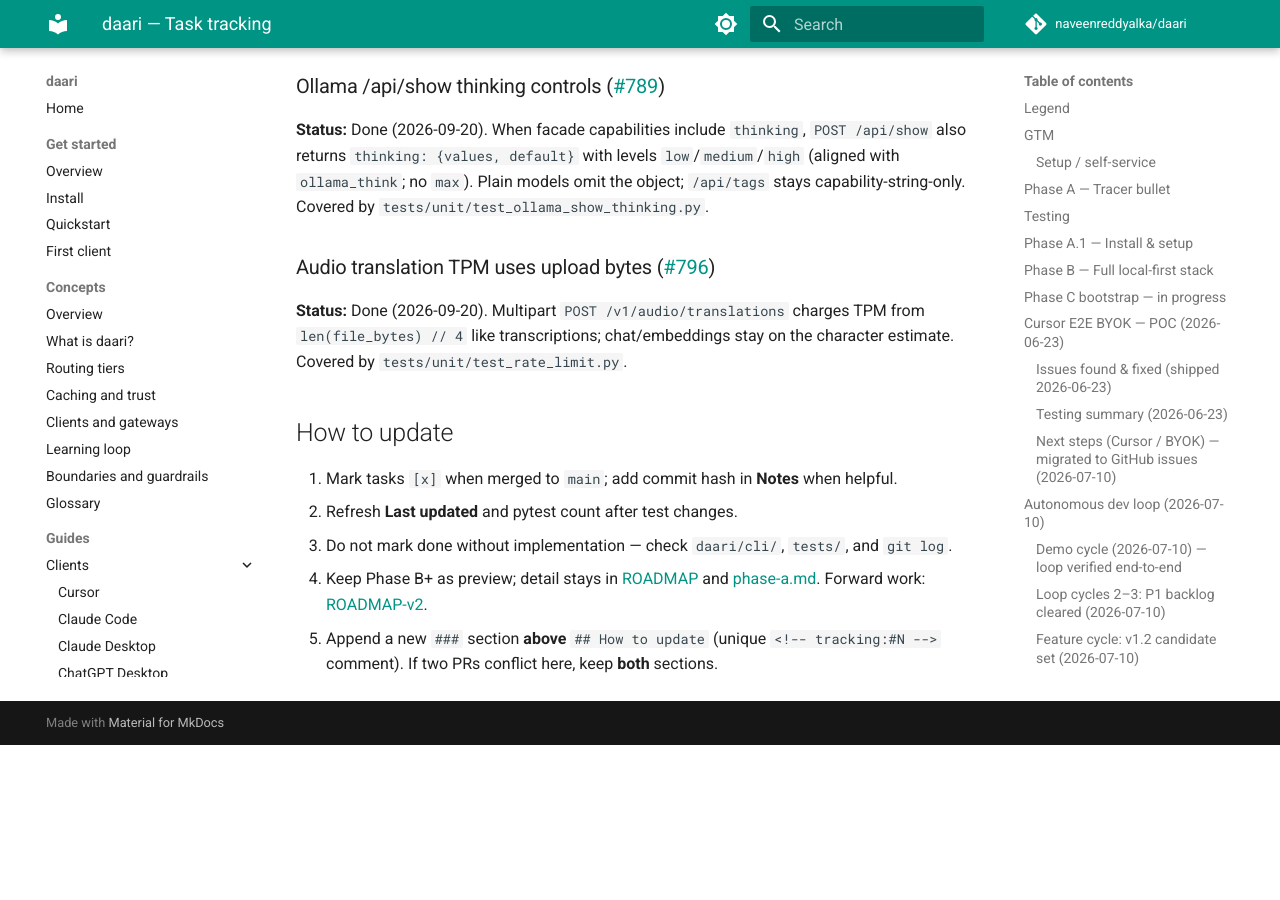
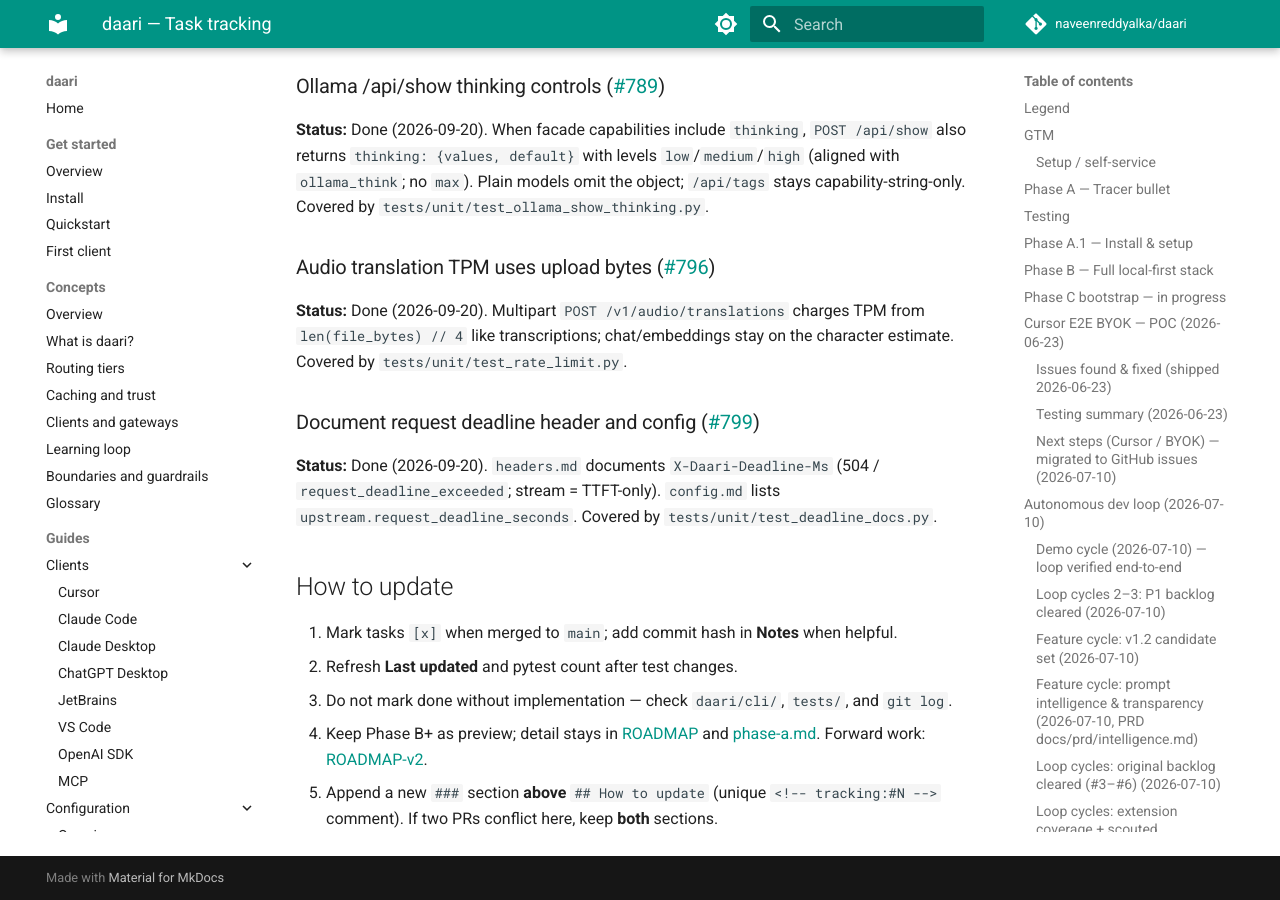
Before and after one commit to naveenreddyalka/daari, an MkDocs documentation site: the page built from docs/TRACKING.md, in a window 1280 px wide and 900 px high, scrolled down 85197 px. Built offline with MkDocs 1.6.1 and Material for MkDocs 9.7.7, drawn with Linux system fonts in a browser that asks for light colours; comment, search, counter and statistics services are not loaded; before the commit the page ends 85942 px from its top, so only the background shows below that.

Commit message:
docs(developer): document request deadline header and config
Operators can discover X-Daari-Deadline-Ms and upstream.request_deadline_seconds
from the headers and config references.

Co-authored-by: Cursor <cursoragent@cursor.com>

```diff
--- a/docs/TRACKING.md
+++ b/docs/TRACKING.md
@@ -3498,6 +3498,13 @@ omit the object; `/api/tags` stays capability-string-only. Covered by
 TPM from `len(file_bytes) // 4` like transcriptions; chat/embeddings stay on
 the character estimate. Covered by `tests/unit/test_rate_limit.py`.
 
+### Document request deadline header and config ([#799](https://github.com/naveenreddyalka/daari/issues/799))
+
+<!-- tracking:#799 -->
+**Status:** Done (2026-09-20). `headers.md` documents `X-Daari-Deadline-Ms`
+(504 / `request_deadline_exceeded`; stream = TTFT-only). `config.md` lists
+`upstream.request_deadline_seconds`. Covered by `tests/unit/test_deadline_docs.py`.
+
 ## How to update
 
 1. Mark tasks `[x]` when merged to `main`; add commit hash in **Notes** when helpful.
```
Also changed, not shown: docs/developer/reference/config.md (+1 -0 lines), docs/developer/reference/headers.md (+1 -0 lines), 1 other file.
